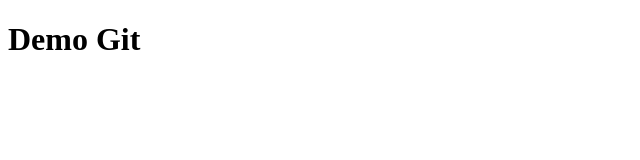
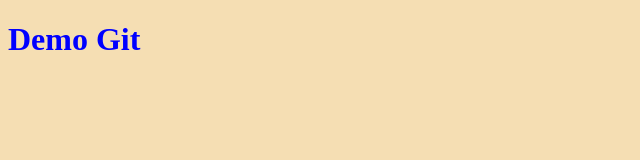
Before and after one commit to ManojCNTechIS/gits, a plain HTML site: page index.html in a window 1280 px wide. Shown: the whole page, without its empty margins (0-640 px from the left). Drawn offline with Linux system fonts and the light colour scheme.

Commit message:
Added CSS File

```diff
--- a/index.html
+++ b/index.html
@@ -5,6 +5,7 @@
   <meta http-equiv="X-UA-Compatible" content="IE=edge">
   <meta name="viewport" content="width=device-width, initial-scale=1.0">
   <title>Demo-git</title>
+  <link rel="stylesheet" href="./style.css">
 </head>
 <body>
   <h1>Demo Git</h1>
--- /dev/null
+++ b/style.css
@@ -0,0 +1,7 @@
+* {
+  background-color: wheat;
+}
+h1 {
+  color: blue;
+  font-weight: bolder;
+}
```
